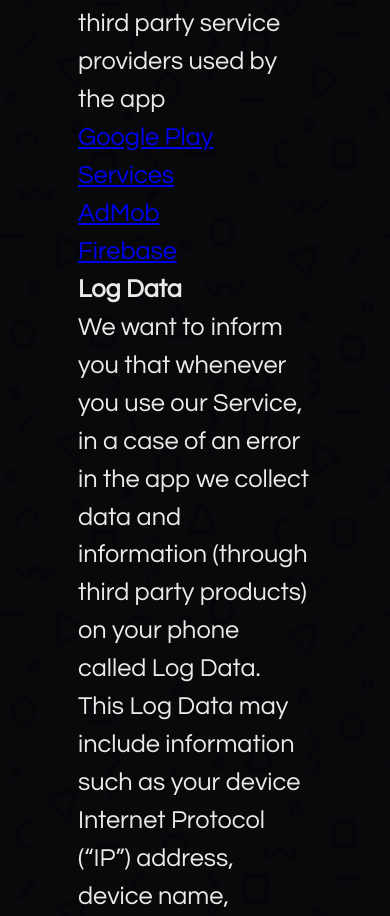
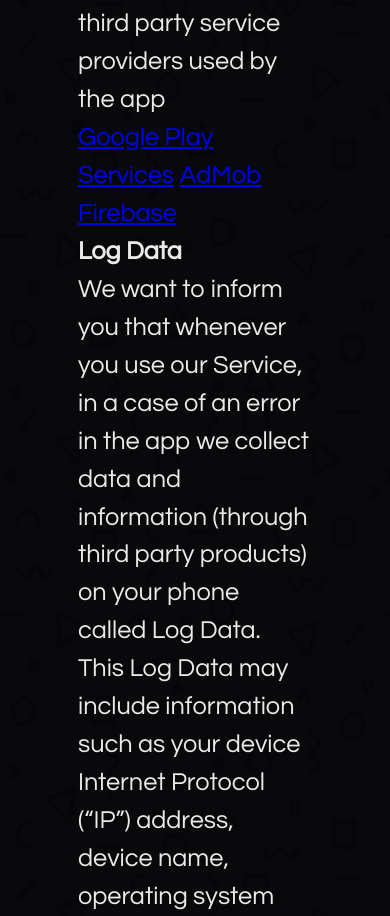
Before and after one commit to true-devels/true-devels.github.io, a plain HTML site: page privacy_policy_mova.html in a window 390 px wide. Shown: the part 2970-3886 px from the top of the page. Drawn offline with Linux system fonts and the light colour scheme.

Commit message:
Update: mobile version

```diff
--- a/privacy_policy_mova.html
+++ b/privacy_policy_mova.html
@@ -4,7 +4,9 @@
 	<title>True Devels | privacy policy | Mova</title>
 	<meta charset="utf-8">
 </head>
+<link rel="icon" type="img/x-icon" href="images/logo_dark.png">
 <link rel="stylesheet" type="text/css" href="style_main.css">
+<link rel="stylesheet" type="text/css" href="mobile.css">
 <body>
 	<main>
 		<a href="index.html"><div class="logo"></div></a>
@@ -27,9 +29,11 @@
 			The app does use third party services that may collect information used to identify you.
 			Link to privacy policy of third party service providers used by the app
 			</p>
-			<p><a href="https://policies.google.com/privacy">Google Play Services</a></p>
-			<p><a href="https://policies.google.com/privacy">AdMob</a></p>
-			<p><a href="https://policies.google.com/privacy">Firebase</a></p>
+			<div class="link_block">
+			<a href="https://policies.google.com/privacy" class="link">Google Play Services</a>
+			<a href="https://policies.google.com/privacy" class="link">AdMob</a>
+			<a href="https://policies.google.com/privacy" class="link">Firebase</a>
+			</div>
 
 			<p><strong>Log Data</strong></p>
 			<p>
```
